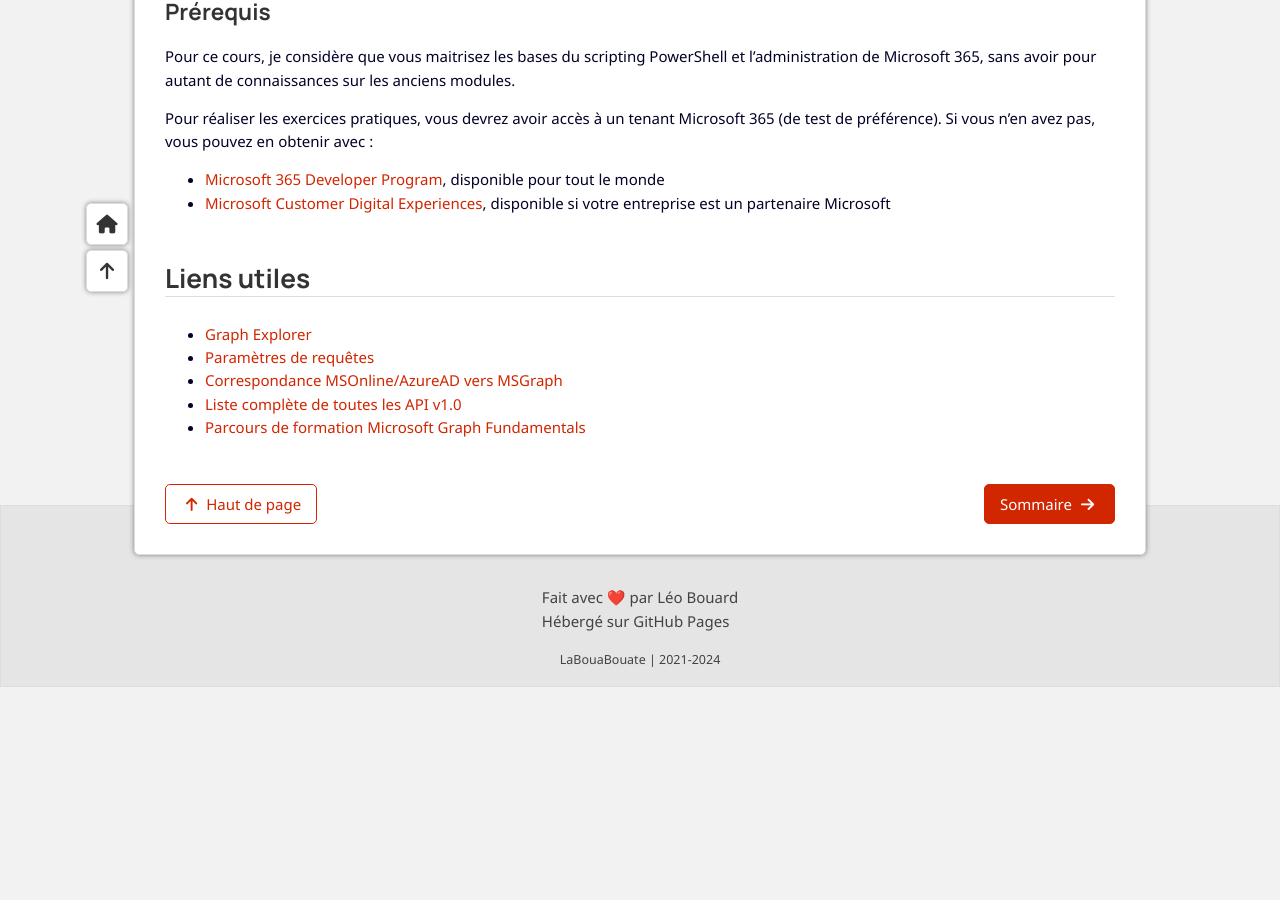
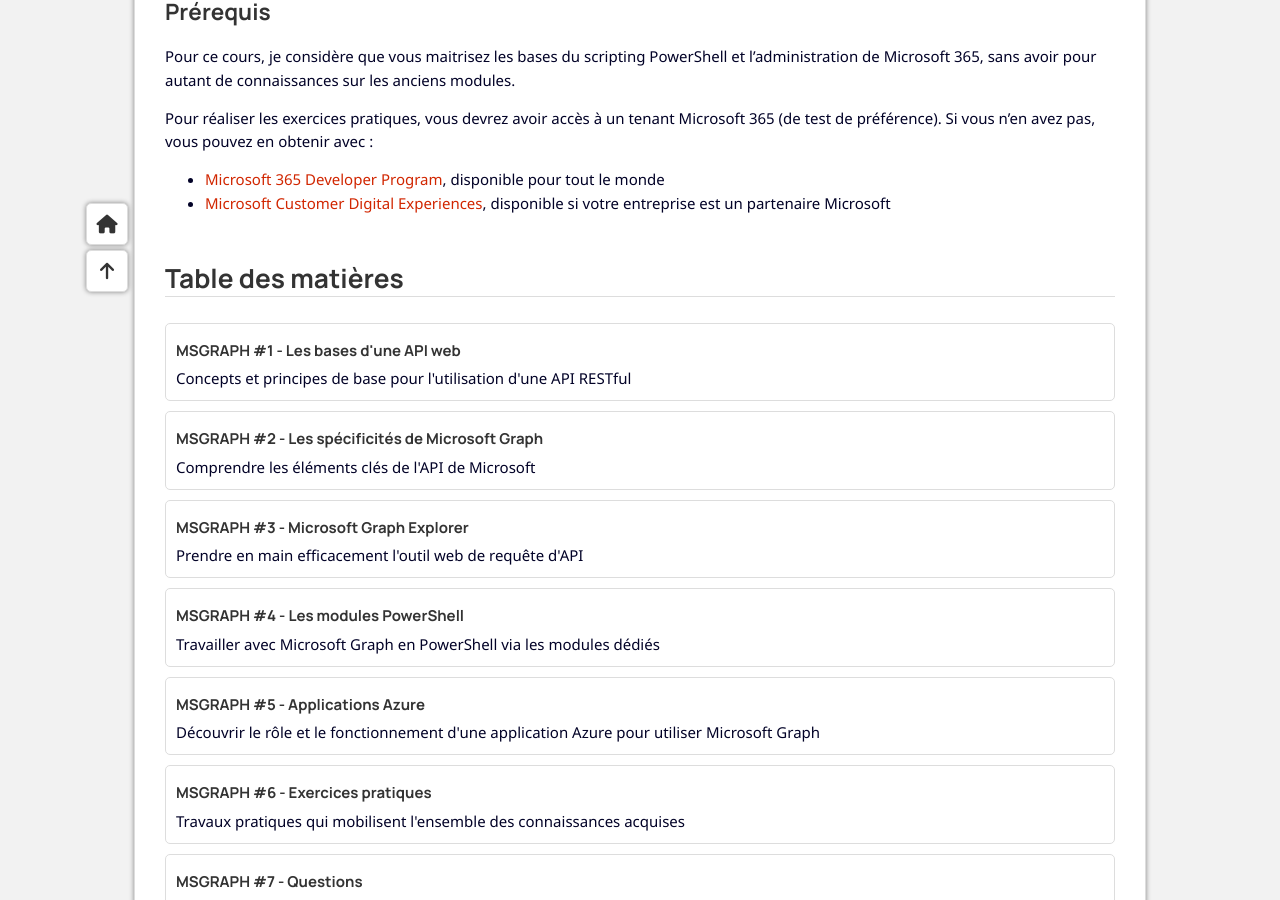
Before and after one commit to leobouard/leobouard.github.io, a Jekyll site: the page built from _posts/2023-09-17-cours-msgraph-introduction.md, in a window 1280 px wide and 900 px high, scrolled down 644 px. Built offline with Jekyll 4.4.1, drawn with Linux system fonts in a browser that asks for light colours; nearby versions of some CDN libraries; some web fonts are replaced; before the commit the page ends 1331 px from its top, so only the background shows below that; some of the changed text lies outside the part shown.

Commit message:
Déplacement du sommaire

```diff
--- a/_posts/2023-09-17-cours-msgraph-introduction.md
+++ b/_posts/2023-09-17-cours-msgraph-introduction.md
@@ -6,8 +6,8 @@
 thumbnail: "/assets/thumbnail/cours-msgraph.png"
 listed: true
 nextLink:
-  name: "Sommaire"
-  id: "/2023/09/17/cours-msgraph-sommaire"
+  name: "Partie 1"
+  id: "/2023/09/17/cours-msgraph-001"
 ---
 
 ## Introduction
@@ -27,6 +27,20 @@
 - [Microsoft 365 Developer Program](https://developer.microsoft.com/en-us/microsoft-365/dev-program), disponible pour tout le monde
 - [Microsoft Customer Digital Experiences](https://cdx.transform.microsoft.com/), disponible si votre entreprise est un partenaire Microsoft
 
+## Table des matières
+
+{% assign posts = site.posts | sort: 'id' %}
+<div class="summary">
+  {% for post in posts %}
+    {% if post.title contains 'MSGRAPH #' %}
+      <a href="{{ post.id }}">
+          <h3>{{ post.title }}</h3>
+          <span>{{ post.description}}</span>
+      </a>
+    {% endif %}
+  {% endfor %}
+</div>
+
 ## Liens utiles
 
 - [Graph Explorer](https://developer.microsoft.com/en-us/graph/graph-explorer)
```
Also changed, not shown: _posts/2023-09-17-cours-msgraph-001.md (+3 -3 lines).
